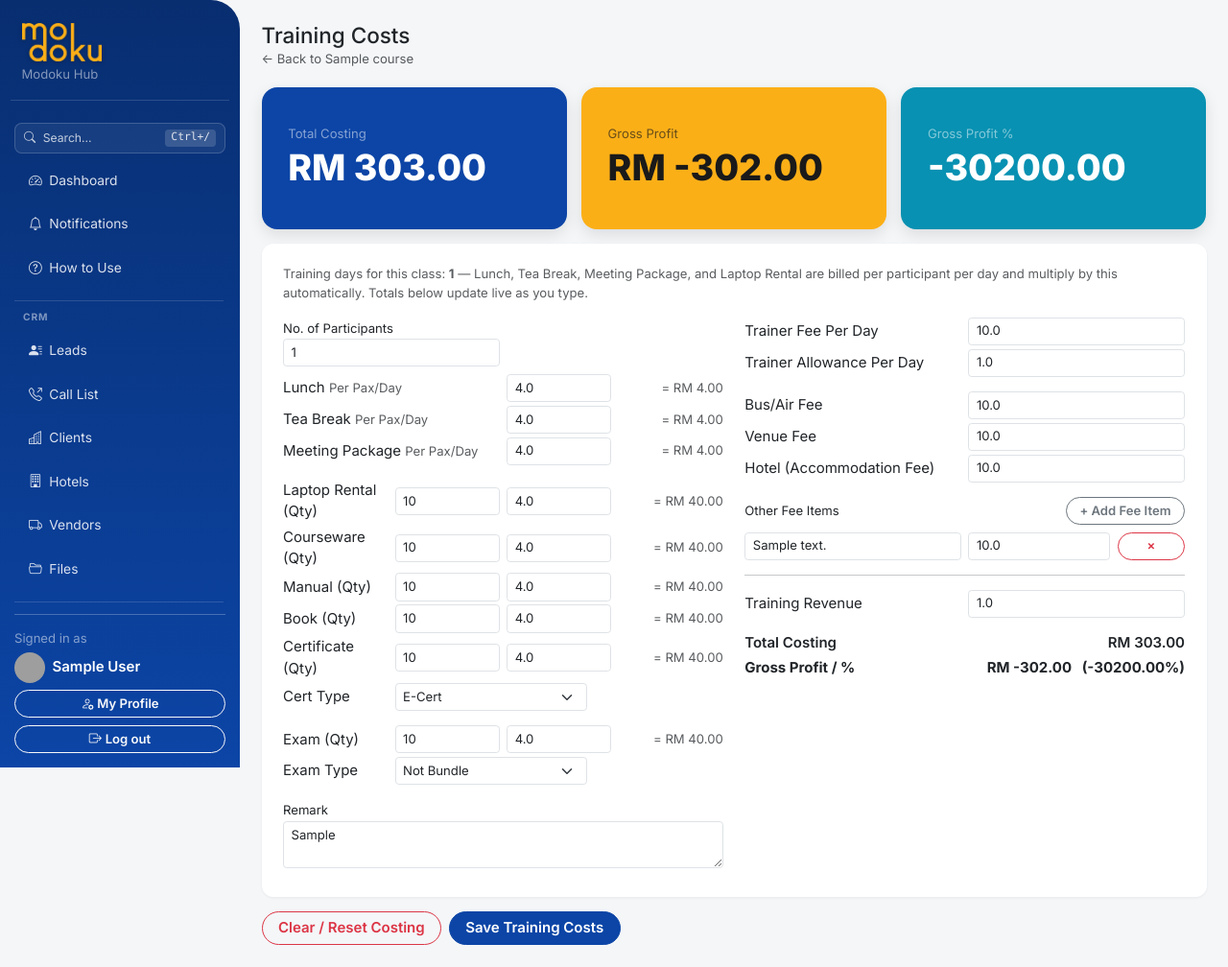
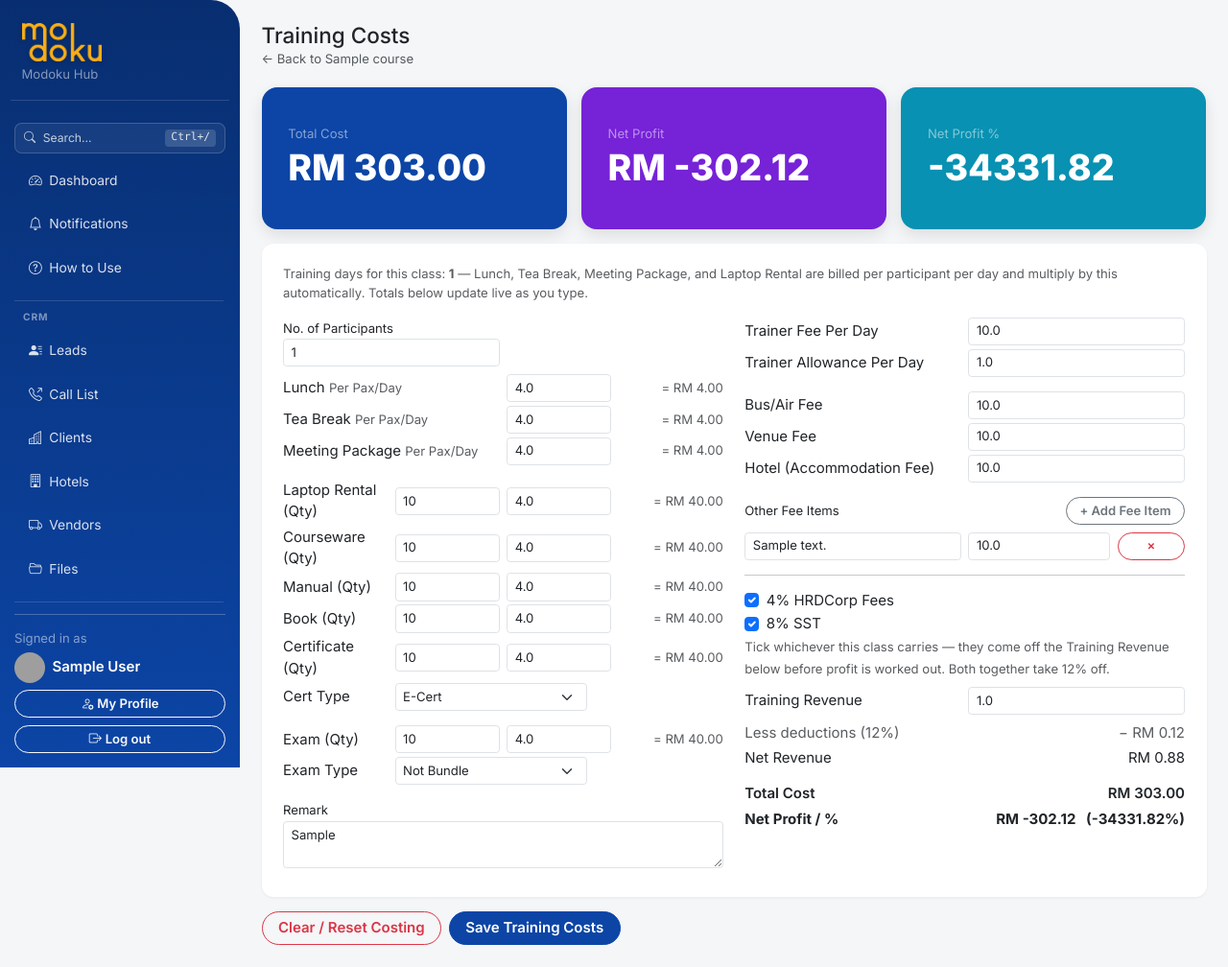
Before and after one commit to modokutech/modoku-crm, a Flask app: page /training-costs/1 in a window 1280 px wide. Shown: the whole page at 96% size. Run offline with Flask 3, Linux system fonts and the light colour scheme; the visitor is signed in with stand-in values (Sample User, id 1); tables that the repository leaves empty hold one stand-in row (values such as "Sample post"); data that the repository does not hold is empty; some libraries are stand-ins or nearby versions; grey boxes are pictures that could not be loaded.

Commit message:
Add HRDCorp/SST revenue deductions, rename to Net Profit, hide Venue column, format search dates

```diff
--- a/modoku_crm/db.py
+++ b/modoku_crm/db.py
@@ -962,6 +962,13 @@ _COLUMN_MIGRATIONS = [
     # while the responderUri is only useful to a human clicking the link.
     ("course_sessions", "evaluation_form_id", "TEXT"),
     ("course_sessions", "evaluation_form_generated_at", "TEXT"),
+    # Deductions taken off Training Revenue before profit is worked out (see
+    # training_costs.py): HRDCorp's 4% fee on a claimable class, and 8% SST.
+    # Stored per class rather than assumed, since whether either applies
+    # depends on the deal — both off by default, so an existing costing
+    # sheet's figures don't silently change when this is deployed.
+    ("training_costs", "deduct_hrdcorp_fee", "INTEGER NOT NULL DEFAULT 0"),
+    ("training_costs", "deduct_sst", "INTEGER NOT NULL DEFAULT 0"),
 ]
 
 
--- a/modoku_crm/templates/training_costs/view.html
+++ b/modoku_crm/templates/training_costs/view.html
@@ -11,20 +11,20 @@
 <div class="row g-3 mb-3">
   <div class="col-md-4">
     <div class="stat-card" style="background:#0c45a6;">
-      <div class="small text-white-50">Total Costing</div>
+      <div class="small text-white-50">Total Cost</div>
       <div class="stat-value" id="stat_total_costing">RM {{ computed.total_costing|fmtmoney }}</div>
     </div>
   </div>
   <div class="col-md-4">
-    <div class="stat-card stat-card-dark-text" style="background:#fbaf17;">
-      <div class="small">Gross Profit</div>
-      <div class="stat-value" id="stat_gross_profit">RM {{ computed.gross_profit|fmtmoney }}</div>
+    <div class="stat-card" style="background:#7622D7;">
+      <div class="small text-white-50">Net Profit</div>
+      <div class="stat-value" id="stat_net_profit">RM {{ computed.net_profit|fmtmoney }}</div>
     </div>
   </div>
   <div class="col-md-4">
     <div class="stat-card" style="background:#0891b2;">
-      <div class="small text-white-50">Gross Profit %</div>
-      <div class="stat-value" id="stat_gross_profit_pct">{{ computed.gross_profit_pct }}%</div>
+      <div class="small text-white-50">Net Profit %</div>
+      <div class="stat-value" id="stat_net_profit_pct">{{ computed.net_profit_pct }}%</div>
     </div>
   </div>
 </div>
@@ -158,18 +158,40 @@
       </div>
 
       <hr>
-      <div class="row g-2 align-items-center mb-3">
+      <div class="mb-2">
+        <div class="form-check">
+          <input type="checkbox" class="form-check-input" id="deduct_hrdcorp_fee" name="deduct_hrdcorp_fee"
+                 {{ 'checked' if costs.deduct_hrdcorp_fee }}>
+          <label class="form-check-label" for="deduct_hrdcorp_fee">4% HRDCorp Fees</label>
+        </div>
+        <div class="form-check">
+          <input type="checkbox" class="form-check-input" id="deduct_sst" name="deduct_sst"
+                 {{ 'checked' if costs.deduct_sst }}>
+          <label class="form-check-label" for="deduct_sst">8% SST</label>
+        </div>
+        <small class="text-muted">Tick whichever this class carries — they come off the Training Revenue
+          below before profit is worked out. Both together take 12% off.</small>
+      </div>
+      <div class="row g-2 align-items-center mb-2">
         <div class="col-6">Training Revenue</div>
         <div class="col-6"><input type="number" step="0.01" min="0" id="training_revenue" name="training_revenue" class="form-control form-control-sm" value="{{ costs.training_revenue }}"></div>
       </div>
+      <div class="row g-2 align-items-center mb-1 {{ 'd-none' if not computed.total_deductions }}" id="deductions_row">
+        <div class="col-6 text-muted">Less deductions (<span id="summary_deduction_pct">{{ computed.deduction_rate_pct }}</span>%)</div>
+        <div class="col-6 text-end text-muted">&minus; RM <span id="summary_total_deductions">{{ computed.total_deductions|fmtmoney }}</span></div>
+      </div>
+      <div class="row g-2 align-items-center mb-3 {{ 'd-none' if not computed.total_deductions }}" id="net_revenue_row">
+        <div class="col-6">Net Revenue</div>
+        <div class="col-6 text-end" id="summary_net_revenue">RM {{ computed.net_revenue|fmtmoney }}</div>
+      </div>
 
       <div class="row g-2 align-items-center mb-1">
-        <div class="col-6 fw-semibold">Total Costing</div>
+        <div class="col-6 fw-semibold">Total Cost</div>
         <div class="col-6 text-end fw-semibold" id="summary_total_costing">RM {{ computed.total_costing|fmtmoney }}</div>
       </div>
       <div class="row g-2 align-items-center">
-        <div class="col-6 fw-bold">Gross Profit / %</div>
-        <div class="col-6 text-end fw-bold"><span id="summary_gross_profit">RM {{ computed.gross_profit|fmtmoney }}</span> &nbsp; (<span id="summary_gross_profit_pct">{{ computed.gross_profit_pct }}</span>%)</div>
+        <div class="col-6 fw-bold">Net Profit / %</div>
+        <div class="col-6 text-end fw-bold"><span id="summary_net_profit">RM {{ computed.net_profit|fmtmoney }}</span> &nbsp; (<span id="summary_net_profit_pct">{{ computed.net_profit_pct }}</span>%)</div>
       </div>
     </div>
   </div>
@@ -209,6 +231,12 @@
     var el = document.getElementById(id);
     if (el) { el.textContent = fmt(val); }
   }
+  // The deductions line already prints its own "− RM " prefix in the markup,
+  // so this one sets the bare number.
+  function setPlain(id, val) {
+    var el = document.getElementById(id);
+    if (el) { el.textContent = fmtMoney(val); }
+  }
 
   function recalc() {
     var days = TRAINING_DAYS;
@@ -238,8 +266,26 @@
     var revenue = num('training_revenue');
     var totalCosting = lunch + tea + meeting + laptop + courseware + manual + book + cert + exam
       + customTotal + trainerFee + trainerAllowance + busAir + venue + hotel;
-    var grossProfit = revenue - totalCosting;
-    var grossProfitPct = revenue ? (grossProfit / revenue * 100) : 0;
+
+    // Deductions mirror _compute() in training_costs.py exactly: both rates
+    // apply to the gross revenue and add together (4% + 8% = 12%) rather
+    // than compounding, and the margin is measured against what's actually
+    // retained rather than what was billed.
+    var hrdcorpTicked = document.getElementById('deduct_hrdcorp_fee').checked;
+    var sstTicked = document.getElementById('deduct_sst').checked;
+    var deductionRate = (hrdcorpTicked ? {{ hrdcorp_fee_rate }} : 0) + (sstTicked ? {{ sst_rate }} : 0);
+    var totalDeductions = revenue * deductionRate;
+    var netRevenue = revenue - totalDeductions;
+    var netProfit = netRevenue - totalCosting;
+    var netProfitPct = netRevenue ? (netProfit / netRevenue * 100) : 0;
+
+    var showDeductions = deductionRate > 0;
+    document.getElementById('deductions_row').classList.toggle('d-none', !showDeductions);
+    document.getElementById('net_revenue_row').classList.toggle('d-none', !showDeductions);
+    document.getElementById('summary_deduction_pct').textContent =
+      (Math.round(deductionRate * 1000) / 10).toString();
+    setPlain('summary_total_deductions', totalDeductions);
+    setRM('summary_net_revenue', netRevenue);
 
     setPreview('preview_lunch', lunch);
     setPreview('preview_tea_break', tea);
@@ -252,15 +298,18 @@
     setPreview('preview_exam', exam);
 
     setRM('stat_total_costing', totalCosting);
-    setRM('stat_gross_profit', grossProfit);
-    setPct('stat_gross_profit_pct', grossProfitPct);
+    setRM('stat_net_profit', netProfit);
+    setPct('stat_net_profit_pct', netProfitPct);
     setRM('summary_total_costing', totalCosting);
-    setRM('summary_gross_profit', grossProfit);
-    setPct('summary_gross_profit_pct', grossProfitPct);
+    setRM('summary_net_profit', netProfit);
+    setPct('summary_net_profit_pct', netProfitPct);
   }
 
   var form = document.getElementById('costs-form');
   form.addEventListener('input', recalc);
+  // Checkboxes and selects report through 'change' too — listening for both
+  // keeps the deduction toggles instant regardless of how the browser fires.
+  form.addEventListener('change', recalc);
 
   document.getElementById('addFeeItemBtn').addEventListener('click', function () {
     var container = document.getElementById('customFeeItems');
--- a/modoku_crm/training_costs.py
+++ b/modoku_crm/training_costs.py
@@ -42,7 +42,13 @@ _FIELDS = [
     ("trainer_fee_per_day", float, 0), ("trainer_allowance_per_day", float, 0),
     ("bus_air_fee", float, 0), ("venue_fee", float, 0), ("hotel_fee", float, 0),
     ("training_revenue", float, 0),
+    ("deduct_hrdcorp_fee", bool, 0), ("deduct_sst", bool, 0),
 ]
+
+# Taken off Training Revenue when ticked on the costing sheet. Both together
+# come off the gross revenue additively (4 + 8 = 12%), not compounded.
+HRDCORP_FEE_RATE = 0.04
+SST_RATE = 0.08
 
 
 def _session_or_none(session_id):
@@ -76,19 +82,37 @@ def _compute(costs, training_days, custom_items_total=0):
                       + total_courseware + total_manual + total_book + total_certificate + total_exam
                       + custom_items_total + total_trainer_fee + total_trainer_allowance
                       + c["bus_air_fee"] + c["venue_fee"] + c["hotel_fee"])
+    # Revenue is what the client is billed; what the business actually keeps
+    # is that less HRDCorp's fee and/or SST, whichever the deal carries. Both
+    # rates apply to the gross revenue and add up (4% + 8% = 12%) rather than
+    # compounding, so ticking both takes 12% off, not 11.68%.
     revenue = c["training_revenue"]
-    gross_profit = revenue - total_costing
-    gross_profit_pct = round((gross_profit / revenue * 100), 1) if revenue else 0
+    deduction_rate = ((HRDCORP_FEE_RATE if c.get("deduct_hrdcorp_fee") else 0)
+                       + (SST_RATE if c.get("deduct_sst") else 0))
+    hrdcorp_fee_amount = revenue * HRDCORP_FEE_RATE if c.get("deduct_hrdcorp_fee") else 0
+    sst_amount = revenue * SST_RATE if c.get("deduct_sst") else 0
+    total_deductions = hrdcorp_fee_amount + sst_amount
+    net_revenue = revenue - total_deductions
+    # Margin is against the revenue actually retained, not the billed figure —
+    # measuring profit against money that was never kept would overstate it.
+    net_profit = net_revenue - total_costing
+    net_profit_pct = round((net_profit / net_revenue * 100), 1) if net_revenue else 0
 
     return {
+        "deduction_rate_pct": round(deduction_rate * 100, 1),
+        "hrdcorp_fee_amount": hrdcorp_fee_amount,
+        "sst_amount": sst_amount,
+        "total_deductions": total_deductions,
+        "net_revenue": net_revenue,
+        "net_profit": net_profit,
+        "net_profit_pct": net_profit_pct,
         "total_lunch": total_lunch, "total_tea_break": total_tea_break,
         "total_meeting_package": total_meeting_package,
         "total_laptop_rental": total_laptop_rental, "total_courseware": total_courseware,
         "total_manual": total_manual, "total_book": total_book,
         "total_certificate": total_certificate, "total_exam": total_exam,
         "total_trainer_fee": total_trainer_fee, "total_trainer_allowance": total_trainer_allowance,
-        "total_costing": total_costing, "gross_profit": gross_profit,
-        "gross_profit_pct": gross_profit_pct,
+        "total_costing": total_costing,
     }
 
 
@@ -165,7 +189,7 @@ def view(session_id):
 
     return render_template("training_costs/view.html", s=session_row, costs=costs, computed=computed,
                             training_days=training_days, cert_types=CERT_TYPES, exam_types=EXAM_TYPES,
-                            items=items)
+                            items=items, hrdcorp_fee_rate=HRDCORP_FEE_RATE, sst_rate=SST_RATE)
 
 
 @bp.route("/<int:session_id>/reset", methods=("POST",))
```
Also changed, not shown: modoku_crm/search.py (+9 -9 lines), modoku_crm/templates/sessions/list.html (+4 -6 lines).
